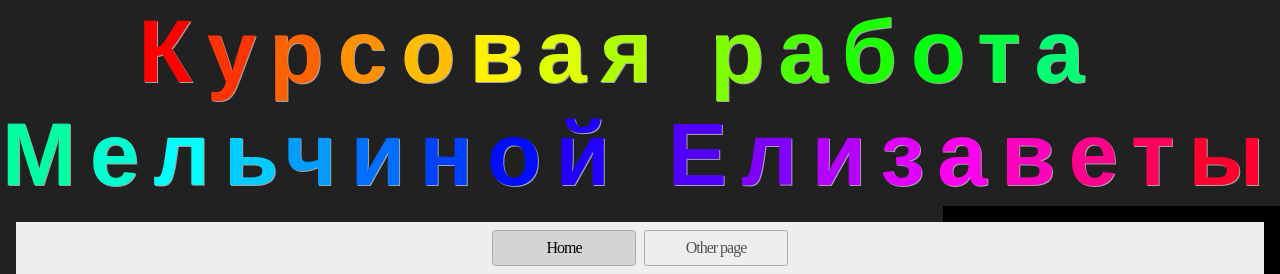
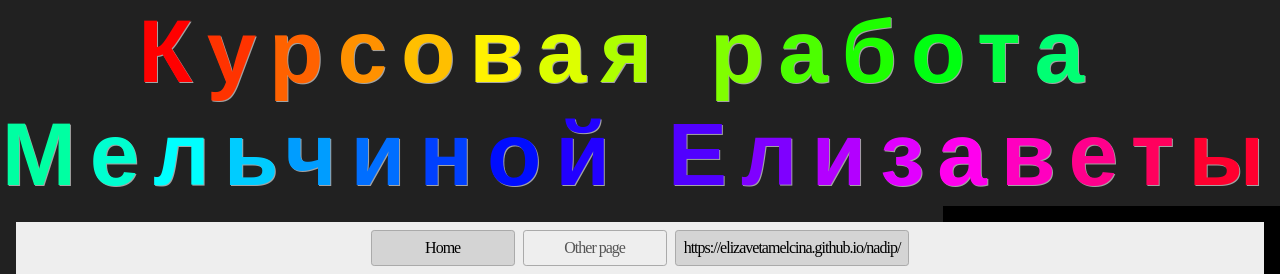
Before and after one commit to elizavetamelcina/kypcovaya, a website: page index.html in a window 1280 px wide. Shown: the top 274 px of the page. Drawn offline with Linux system fonts and the light colour scheme; files whose address does not match are found by name.

Commit message:
Update index.html

```diff
--- a/index.html
+++ b/index.html
@@ -19,6 +19,7 @@
       <nav>
         <a href="/" aria-current="page">Home</a>
         <a href="/page2.html">Other page</a>
+        <a href="/" aria-current="page"> https://elizavetamelcina.github.io/nadip/ </a>
       </nav>
       <main></main>
       <header class="header">
```
